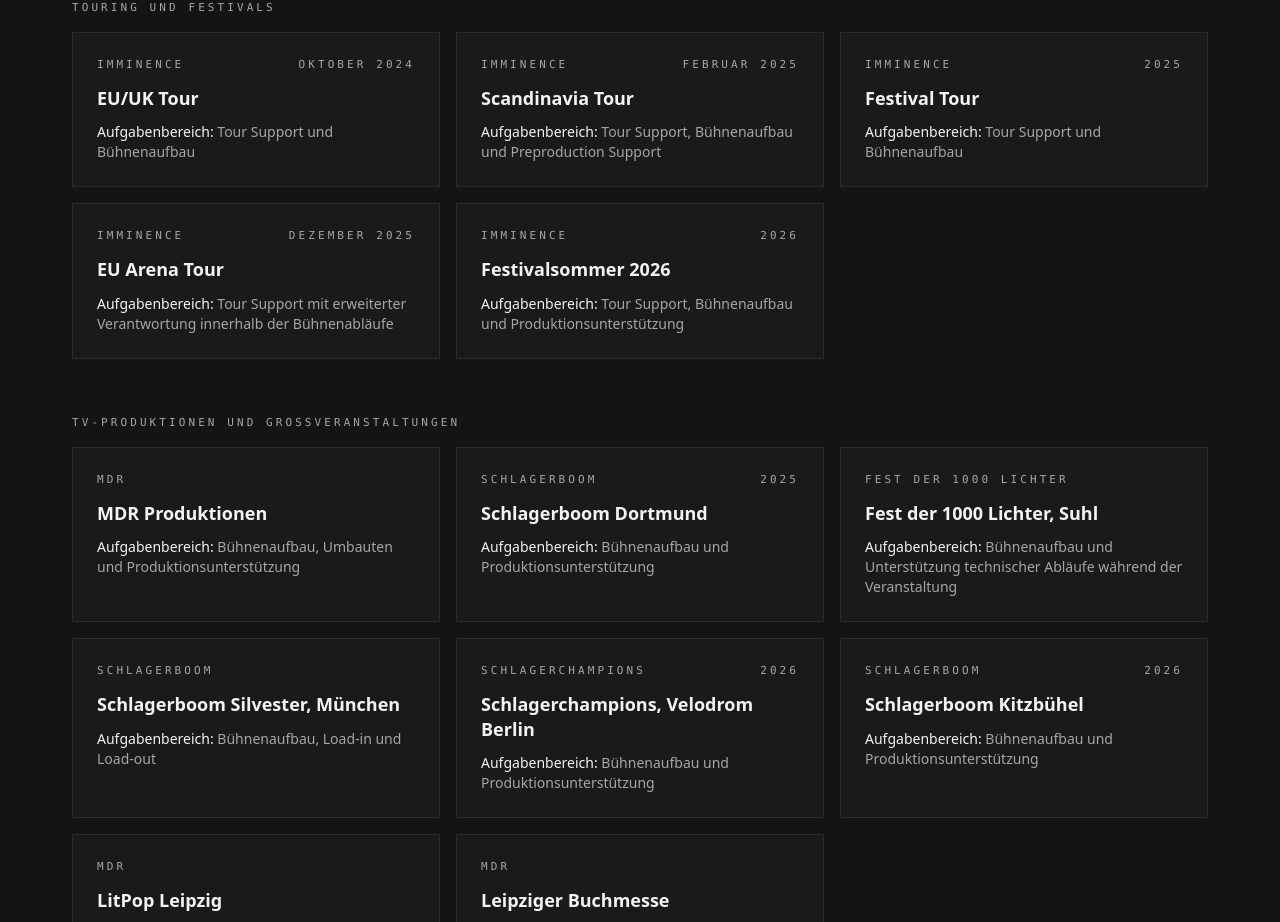
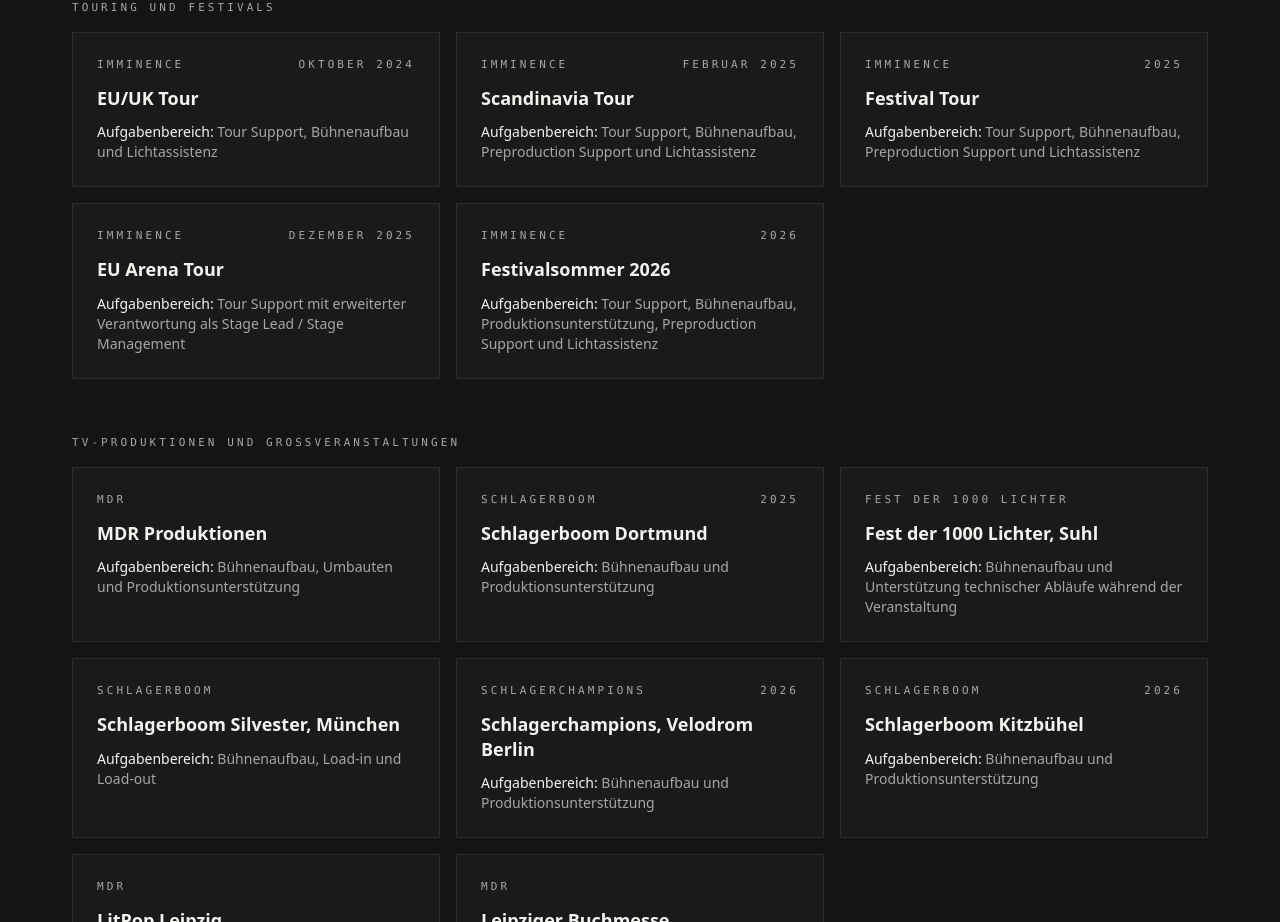
Before and after one commit to hansolowentertainment-cell/hansolow-entertainment, a Next.js app: page /de/referenzen in a window 1280 px wide. Shown: the part 1020-1942 px from the top of the page. Built offline with nearby package versions, Linux system fonts and the light colour scheme; no server answers.

Commit message:
Update references.ts

```diff
--- a/content/references.ts
+++ b/content/references.ts
@@ -21,8 +21,8 @@
     titleEN: "EU/UK Tour",
     dateDE: "Oktober 2024",
     dateEN: "October 2024",
-    scopeDE: "Tour Support und Bühnenaufbau",
-    scopeEN: "Tour support and stage construction",
+    scopeDE: "Tour Support, Bühnenaufbau und Lichtassistenz",
+    scopeEN: "Tour support, stage construction and Lighting Support",
   },
   {
     id: "imminence-scandinavia-2025",
@@ -31,8 +31,8 @@
     titleEN: "Scandinavia Tour",
     dateDE: "Februar 2025",
     dateEN: "February 2025",
-    scopeDE: "Tour Support, Bühnenaufbau und Preproduction Support",
-    scopeEN: "Tour support, stage construction and preproduction support",
+    scopeDE: "Tour Support, Bühnenaufbau, Preproduction Support und Lichtassistenz",
+    scopeEN: "Tour support, stage construction, preproduction support and Lighting Support",
   },
   {
     id: "imminence-festival-2025",
@@ -41,8 +41,8 @@
     titleEN: "Festival Tour",
     dateDE: "2025",
     dateEN: "2025",
-    scopeDE: "Tour Support und Bühnenaufbau",
-    scopeEN: "Tour support and stage construction",
+    scopeDE: "Tour Support, Bühnenaufbau, Preproduction Support und Lichtassistenz",
+    scopeEN: "Tour support, stage construction, preproduction support and Lighting Support",
   },
   {
     id: "imminence-eu-arena-2025",
@@ -51,8 +51,8 @@
     titleEN: "EU Arena Tour",
     dateDE: "Dezember 2025",
     dateEN: "December 2025",
-    scopeDE: "Tour Support mit erweiterter Verantwortung innerhalb der Bühnenabläufe",
-    scopeEN: "Tour support with extended responsibility within stage operations",
+    scopeDE: "Tour Support mit erweiterter Verantwortung als Stage Lead / Stage Management",
+    scopeEN: "Tour support with extended responsibility as Stage Lead / Stage Management",
   },
   {
     id: "imminence-summer-2026",
@@ -61,8 +61,8 @@
     titleEN: "2026 Festival Summer",
     dateDE: "2026",
     dateEN: "2026",
-    scopeDE: "Tour Support, Bühnenaufbau und Produktionsunterstützung",
-    scopeEN: "Tour support, stage construction and production support",
+    scopeDE: "Tour Support, Bühnenaufbau, Produktionsunterstützung, Preproduction Support und Lichtassistenz",
+    scopeEN: "Tour support, stage construction, production support, preproduction support and Lighting Support",
   },
 ];
 
```
